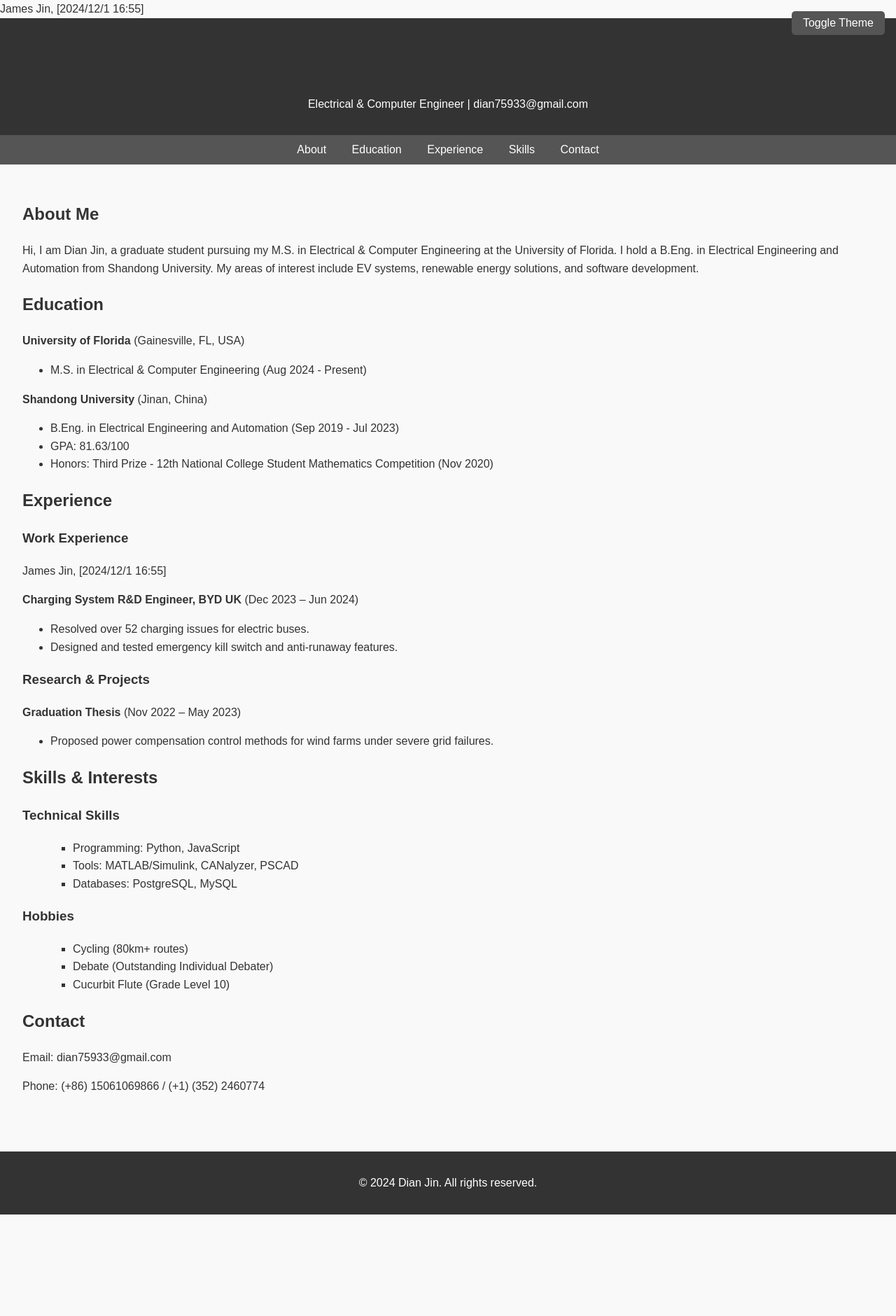
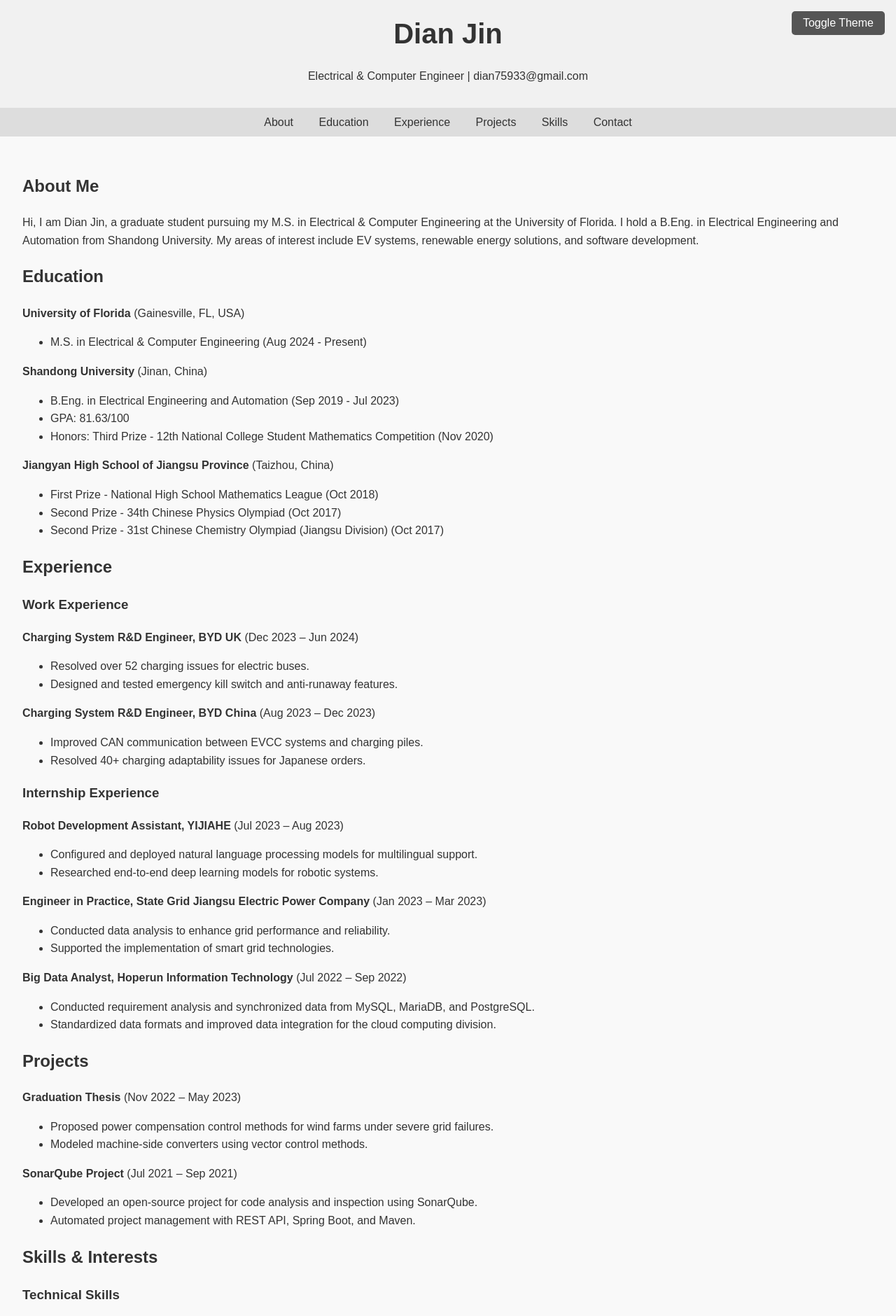
Before and after one commit to AvalonUltra/Intro, a plain HTML site: page index.html in a window 1280 px wide. Shown: the top 1880 px of the page at 70% size. Before the commit the page ends 1735 px from the top, so only its background shows below. Drawn offline with Linux system fonts and the light colour scheme.

Commit message:
Update index.html

```diff
--- a/index.html
+++ b/index.html
@@ -1,4 +1,3 @@
-James Jin, [2024/12/1 16:55]
 <!DOCTYPE html>
 <html lang="en">
 <head>
@@ -19,6 +18,19 @@ James Jin, [2024/12/1 16:55]
             color: #fff;
             padding: 1rem 0;
             text-align: center;
+            transition: background-color 0.3s, color 0.3s;
+        }
+        header h1 {
+            margin: 0;
+            font-size: 2.5rem;
+            transition: color 0.3s;
+        }
+        header.light {
+            background: #f1f1f1;
+            color: #333;
+        }
+        header.light h1 {
+            color: #333;
         }
         nav {
             background: #555;
@@ -31,11 +43,18 @@ James Jin, [2024/12/1 16:55]
             margin: 0 1rem;
             text-decoration: none;
         }
+        nav.light {
+            background: #ddd;
+            color: #333;
+        }
+        nav.light a {
+            color: #333;
+        }
         .container {
             padding: 2rem;
         }
         h1, h2, h3 {
-            color: #333;
+            color: inherit;
         }
         footer {
             background: #333;
@@ -43,6 +62,11 @@ James Jin, [2024/12/1 16:55]
             text-align: center;
             padding: 1rem 0;
             margin-top: 2rem;
+            transition: background-color 0.3s, color 0.3s;
+        }
+        footer.light {
+            background: #f1f1f1;
+            color: #333;
         }
         .skills, .hobbies {
             list-style-type: square;
@@ -54,32 +78,10 @@ James Jin, [2024/12/1 16:55]
             background-color: #f9f9f9;
             color: #333;
         }
-        header.light, footer.light {
-            background: #f1f1f1;
-            color: #333;
-        }
-        nav.light {
-            background: #ddd;
-            color: #333;
-        }
-        nav.light a {
-            color: #333;
-        }
 
         /* Dark 模式 */
         body.dark {
             background-color: #121212;
-            color: #fff;
-        }
-        header.dark, footer.dark {
-            background: #333;
-            color: #fff;
-        }
-        nav.dark {
-            background: #222;
-            color: #fff;
-        }
-        nav.dark a {
             color: #fff;
         }
 
@@ -110,6 +112,7 @@ James Jin, [2024/12/1 16:55]
         <a href="#about">About</a>
         <a href="#education">Education</a>
         <a href="#experience">Experience</a>
+        <a href="#projects">Projects</a>
         <a href="#skills">Skills</a>
         <a href="#contact">Contact</a>
     </nav>
@@ -135,21 +138,54 @@ James Jin, [2024/12/1 16:55]
                 <li>GPA: 81.63/100</li>
                 <li>Honors: Third Prize - 12th National College Student Mathematics Competition (Nov 2020)</li>
             </ul>
+<p><strong>Jiangyan High School of Jiangsu Province</strong> (Taizhou, China)</p>
+            <ul>
+                <li>First Prize - National High School Mathematics League (Oct 2018)</li>
+                <li>Second Prize - 34th Chinese Physics Olympiad (Oct 2017)</li>
+                <li>Second Prize - 31st Chinese Chemistry Olympiad (Jiangsu Division) (Oct 2017)</li>
+            </ul>
         </section>
         <section id="experience">
             <h2>Experience</h2>
             <h3>Work Experience</h3>
-
-James Jin, [2024/12/1 16:55]
-<p><strong>Charging System R&D Engineer, BYD UK</strong> (Dec 2023 – Jun 2024)</p>
+            <p><strong>Charging System R&D Engineer, BYD UK</strong> (Dec 2023 – Jun 2024)</p>
             <ul>
                 <li>Resolved over 52 charging issues for electric buses.</li>
                 <li>Designed and tested emergency kill switch and anti-runaway features.</li>
             </ul>
-            <h3>Research & Projects</h3>
+            <p><strong>Charging System R&D Engineer, BYD China</strong> (Aug 2023 – Dec 2023)</p>
+            <ul>
+                <li>Improved CAN communication between EVCC systems and charging piles.</li>
+                <li>Resolved 40+ charging adaptability issues for Japanese orders.</li>
+            </ul>
+            <h3>Internship Experience</h3>
+            <p><strong>Robot Development Assistant, YIJIAHE</strong> (Jul 2023 – Aug 2023)</p>
+            <ul>
+                <li>Configured and deployed natural language processing models for multilingual support.</li>
+                <li>Researched end-to-end deep learning models for robotic systems.</li>
+            </ul>
+            <p><strong>Engineer in Practice, State Grid Jiangsu Electric Power Company</strong> (Jan 2023 – Mar 2023)</p>
+            <ul>
+                <li>Conducted data analysis to enhance grid performance and reliability.</li>
+                <li>Supported the implementation of smart grid technologies.</li>
+            </ul>
+            <p><strong>Big Data Analyst, Hoperun Information Technology</strong> (Jul 2022 – Sep 2022)</p>
+            <ul>
+                <li>Conducted requirement analysis and synchronized data from MySQL, MariaDB, and PostgreSQL.</li>
+                <li>Standardized data formats and improved data integration for the cloud computing division.</li>
+            </ul>
+        </section>
+        <section id="projects">
+            <h2>Projects</h2>
             <p><strong>Graduation Thesis</strong> (Nov 2022 – May 2023)</p>
             <ul>
                 <li>Proposed power compensation control methods for wind farms under severe grid failures.</li>
+                <li>Modeled machine-side converters using vector control methods.</li>
+            </ul>
+            <p><strong>SonarQube Project</strong> (Jul 2021 – Sep 2021)</p>
+            <ul>
+                <li>Developed an open-source project for code analysis and inspection using SonarQube.</li>
+                <li>Automated project management with REST API, Spring Boot, and Maven.</li>
             </ul>
         </section>
         <section id="skills">
@@ -179,17 +215,31 @@ James Jin, [2024/12/1 16:55]
     <script>
         // 检查并应用用户首选主题
         document.addEventListener('DOMContentLoaded', () => {
-            const savedTheme = localStorage.getItem('theme') || 'light';
+            const savedTheme = localStorage.getItem('theme')
+|| 'light';
             document.body.classList.add(savedTheme);
+            document.querySelector('header').classList.add(savedTheme);
+            document.querySelector('footer').classList.add(savedTheme);
+            document.querySelector('nav').classList.add(savedTheme);
         });
 
-        // 切换主题
+        // 切换主题功能
         function toggleTheme() {
-            if (document.body.classList.contains('light')) {
-                document.body.classList.replace('light', 'dark');
+            const body = document.body;
+            const header = document.querySelector('header');
+            const footer = document.querySelector('footer');
+            const nav = document.querySelector('nav');
+            if (body.classList.contains('light')) {
+                body.classList.replace('light', 'dark');
+                header.classList.replace('light', 'dark');
+                footer.classList.replace('light', 'dark');
+                nav.classList.replace('light', 'dark');
                 localStorage.setItem('theme', 'dark');
             } else {
-                document.body.classList.replace('dark', 'light');
+                body.classList.replace('dark', 'light');
+                header.classList.replace('dark', 'light');
+                footer.classList.replace('dark', 'light');
+                nav.classList.replace('dark', 'light');
                 localStorage.setItem('theme', 'light');
             }
         }
```
